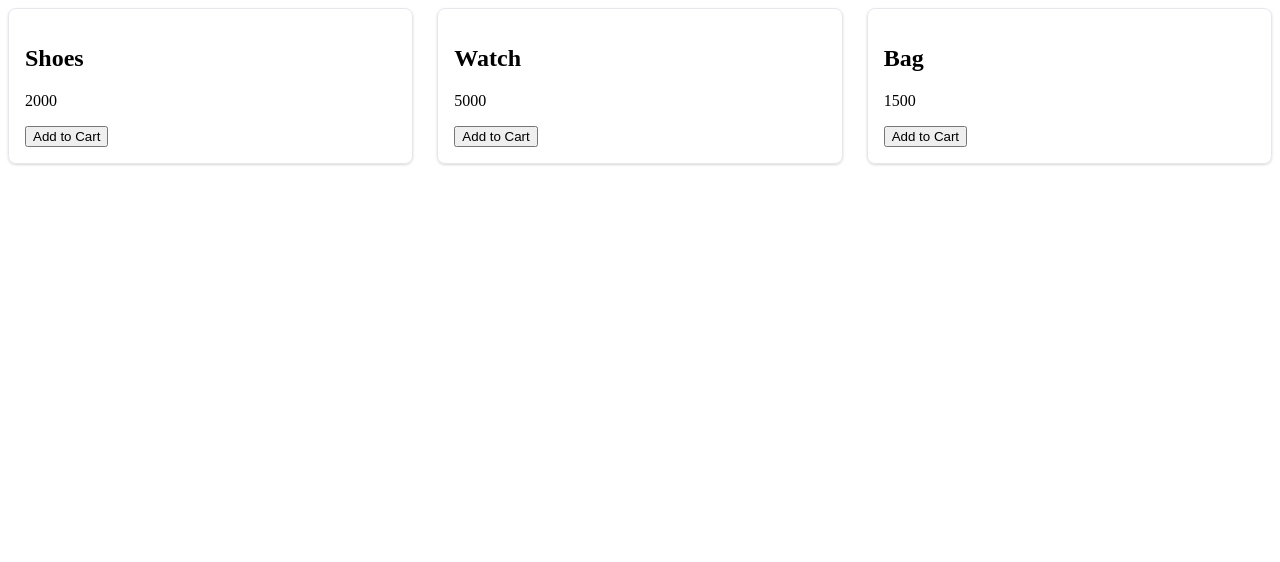
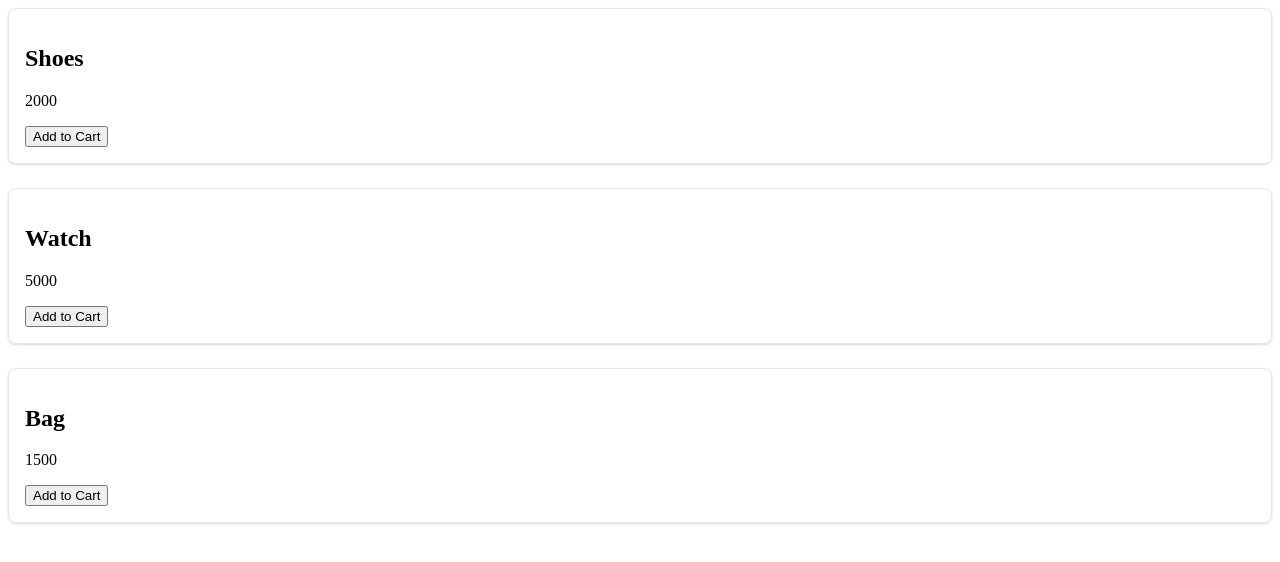
Before and after one commit to DebaKaran/react-desgin, a React (Vite) app in the folder layout-component/: page / in a window 1280 px wide. Shown: the top 562 px of the page. Built offline with nearby package versions, Linux system fonts and the light colour scheme.

Commit message:
Using $variants and $columns to prevent DOM leakage

```diff
--- a/layout-component/src/list-layout/components/ProductPage.jsx
+++ b/layout-component/src/list-layout/components/ProductPage.jsx
@@ -5,7 +5,7 @@ import ProductCard from "./ProductCard";
 const ProductPage = () => {
 
   return (
-    <ListLayout items={products} variant="grid" columns={3}
+    <ListLayout items={products} $variant="grid" $columns={3}
         renderItem={(product) => (
             <ProductCard product={product} />
         )}
--- a/layout-component/src/list-layout/styled/ListLayout.styled.js
+++ b/layout-component/src/list-layout/styled/ListLayout.styled.js
@@ -2,7 +2,7 @@ import styled, { css } from "styled-components";
 
 const gridStyle = css`
   display: grid;
-  grid-template-columns: repeat(${props => props.columns}, 1fr);
+  grid-template-columns: repeat(${props => props.$columns}, 1fr);
   gap: 1.5rem;
 `;
 
@@ -20,8 +20,8 @@ const horizontalStyle = css`
 
 export const ListWrapper = styled.div`
   ${props => {
-    if (props.variant === "grid") return gridStyle;
-    if (props.variant === "horizontal") return horizontalStyle;
+    if (props.$variant === "grid") return gridStyle;
+    if (props.$variant === "horizontal") return horizontalStyle;
     return verticalStyle;
   }}
 `;
```
